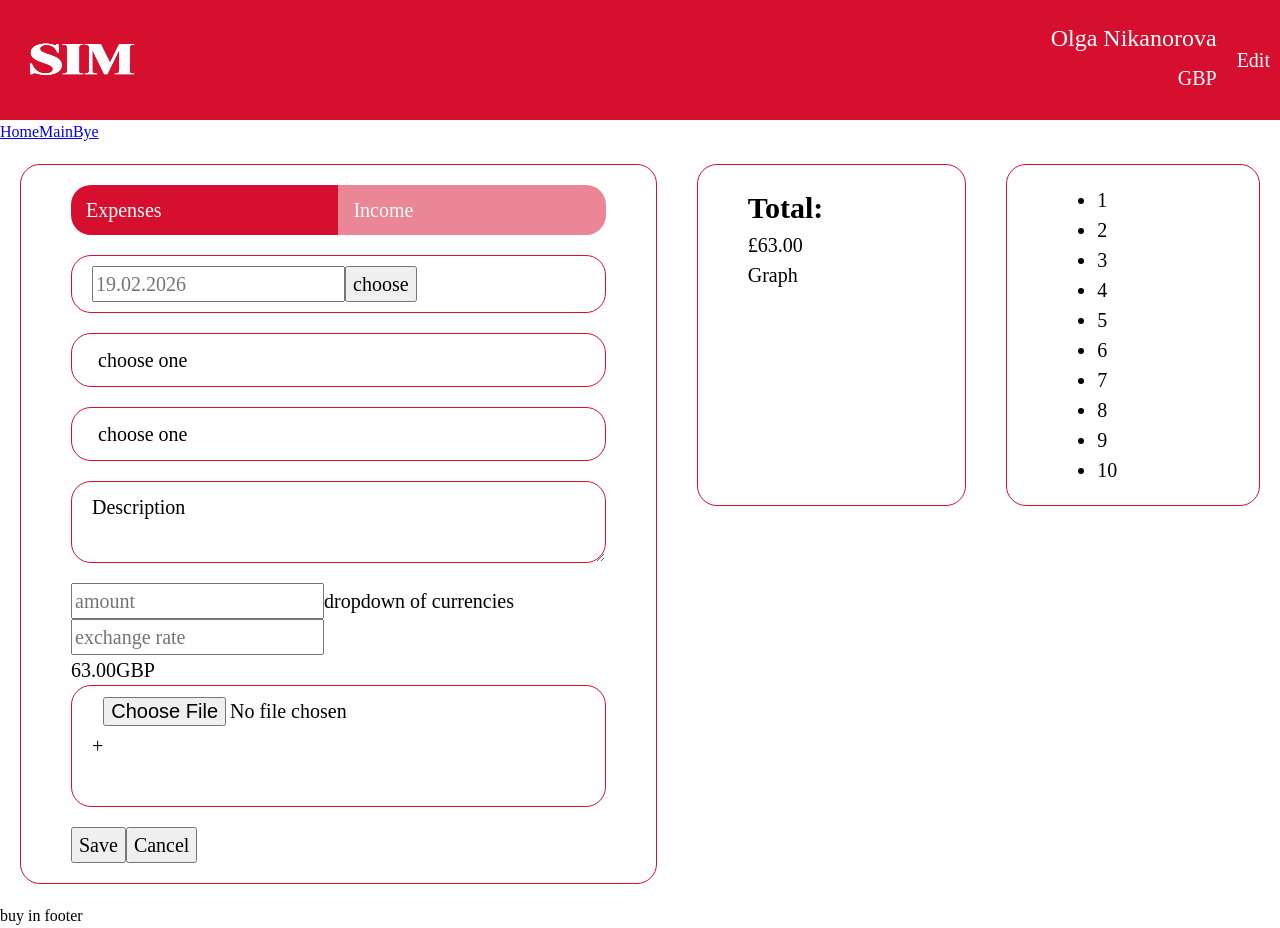
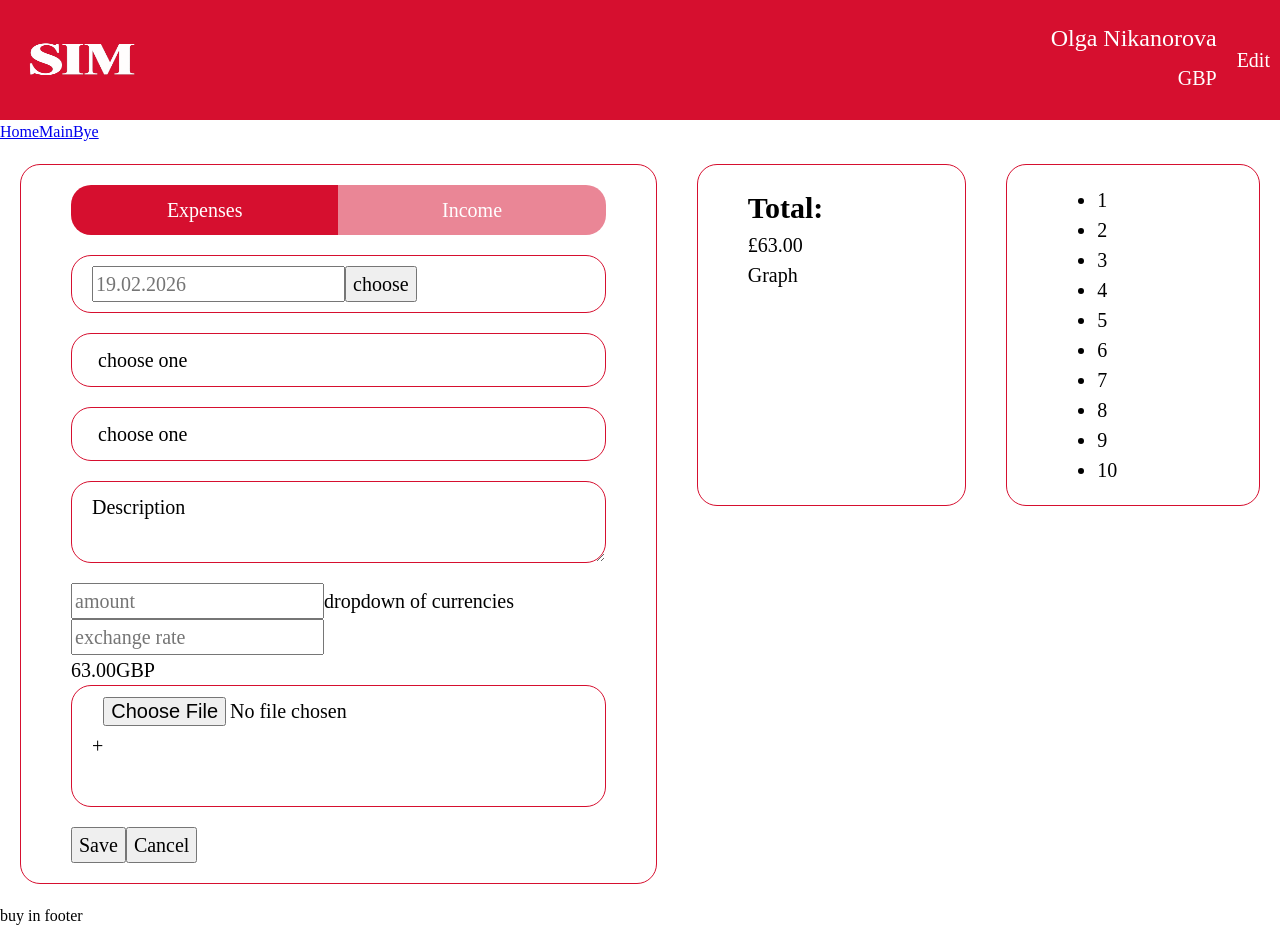
Before and after one commit to Nikanorra/expense-portal, a React (Vite) app in the folder expense-portal/: page /Main in a window 1280 px wide. Built offline with nearby package versions, Linux system fonts and the light colour scheme.

Commit message:
sterted working with RadionButton component

```diff
--- /dev/null
+++ b/expense-portal/src/components/RadioButton/RadioButton.scss
@@ -0,0 +1,47 @@
+  fieldset {
+    padding: 0;
+    margin-bottom: 20px;
+    border: 1px solid var(--red);
+    border-radius: 20px;
+    display: flex;
+    align-items: center;
+    width: 100%;
+    padding: 10px 20px;
+  }
+
+
+  .claim__type {
+    padding: 0;
+    border: none;
+    justify-content: space-around;
+  }
+
+  .claim__type > label > input {
+    opacity: 0;
+    position: absolute;
+  }
+  .claim__type > label {
+    color: var(--white);
+    cursor: pointer;
+    width: 100%;
+    display: grid;
+    grid-template-columns: 1fr;
+  }
+  .claim__type > :first-child > span {
+    border-bottom-left-radius: 20px;
+    border-top-left-radius: 20px;
+    padding: 10px 15px;
+  }
+  .claim__type > :nth-child(2) > span {
+    border-bottom-right-radius: 20px;
+    border-top-right-radius: 20px;
+    padding: 10px 15px;
+  }
+  .claim__type > label > span {
+    text-align: center;
+    background-color: var(--red);
+    opacity: .5;
+  }
+  .claim__type > label > input:checked + span {
+    opacity: 1;
+  }
--- /dev/null
+++ b/expense-portal/src/components/RadioButton/RadioButton.tsx
@@ -0,0 +1,16 @@
+import './RadioButton.scss'
+
+export default function RadioButton() {
+  return (
+    <fieldset className='claim__type'>
+      <label htmlFor="">
+        <input type="radio" name="claim" value="Expenses" checked/>
+        <span>Expenses</span>
+      </label>
+      <label htmlFor="">
+        <input type="radio" name="claim" value="Income"/>
+        <span>Income</span>
+      </label>
+    </fieldset>
+  )
+}
--- a/expense-portal/src/pages/Home/Home.tsx
+++ b/expense-portal/src/pages/Home/Home.tsx
@@ -1,6 +1,7 @@
 import './Home.scss'
 import Modal from '../../components/Modal/Modal'
 import Input from '../../components/Input/Input'
+import RadioButton from '../../components/RadioButton/RadioButton'
 
 import { useState, useEffect } from 'react'
 
@@ -21,6 +22,7 @@ export default function Home() {
       <Modal>
         <Input id='fullName' value={name} onChange={setName} placeholder='Full name'></Input>
       </Modal>
+      <RadioButton></RadioButton>
 </div>
   )
 }
--- a/expense-portal/src/pages/Main/Main.module.scss
+++ b/expense-portal/src/pages/Main/Main.module.scss
@@ -17,52 +17,9 @@
   .review {
     grid-area: review;
   }
-  fieldset,
-  textarea {
-    padding: 0;
-    margin-bottom: 20px;
-    border: 1px solid var(--red);
-    border-radius: 20px;
-    display: flex;
-    align-items: center;
-    width: 100%;
-    padding: 10px 20px;
-  }
 
-  .claim__type {
-    padding: 0;
-    border: none;
-    justify-content: space-around;
-  }
 
-  .claim__type > label > input {
-    opacity: 0;
-    position: absolute;
-  }
-  .claim__type > label {
-    color: var(--white);
-    cursor: pointer;
-    width: 100%;
-    display: grid;
-    grid-template-columns: 1fr;
-  }
-  .claim__type > :first-child > span {
-    border-bottom-left-radius: 20px;
-    border-top-left-radius: 20px;
-    padding: 10px 15px;
-  }
-  .claim__type > :nth-child(2) > span {
-    border-bottom-right-radius: 20px;
-    border-top-right-radius: 20px;
-    padding: 10px 15px;
-  }
-  .claim__type > label > span {
-    background-color: var(--red);
-    opacity: .5;
-  }
-  .claim__type > label > input:checked + span {
-    opacity: 1;
-  }
+
 
   .claim__date {
     justify-content: space-between;
--- a/expense-portal/src/pages/Main/Main.tsx
+++ b/expense-portal/src/pages/Main/Main.tsx
@@ -1,20 +1,12 @@
 import styles from './Main.module.scss'
+import RadioButton from '../../components/RadioButton/RadioButton'
 
 export default function Main() {
   return (
     <main className={styles.main}>
       <section className={styles.claim}>
         <form action="">
-          <fieldset className={styles.claim__type}>
-            <label htmlFor="">
-              <input type="radio" name="claim" value="Expenses" checked/>
-              <span>Expenses</span>
-            </label>
-            <label htmlFor="">
-              <input type="radio" name="claim" value="Income"/>
-              <span>Income</span>
-            </label>
-          </fieldset>
+          <RadioButton></RadioButton>
 
           <fieldset className='claim__date'>
             <input type="text" placeholder='19.02.2026' />
--- a/expense-portal/src/styles/_variables.scss
+++ b/expense-portal/src/styles/_variables.scss
@@ -19,3 +19,16 @@
     flex-direction: column;
     align-items: center;
 }
+
+
+  fieldset,
+  textarea {
+    padding: 0;
+    margin-bottom: 20px;
+    border: 1px solid var(--red);
+    border-radius: 20px;
+    display: flex;
+    align-items: center;
+    width: 100%;
+    padding: 10px 20px;
+  }
```
